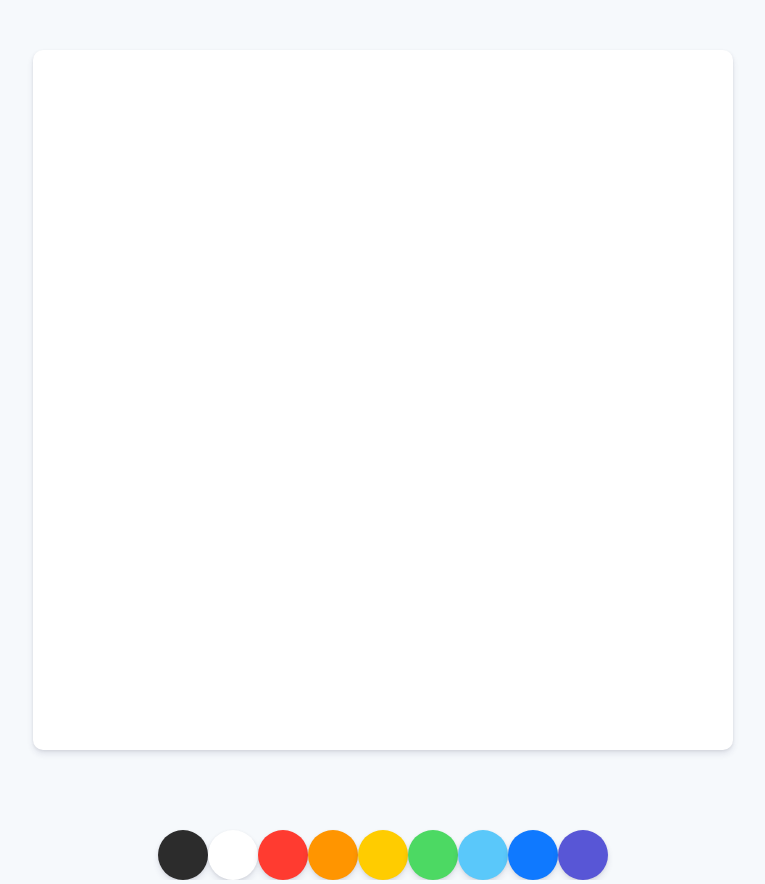
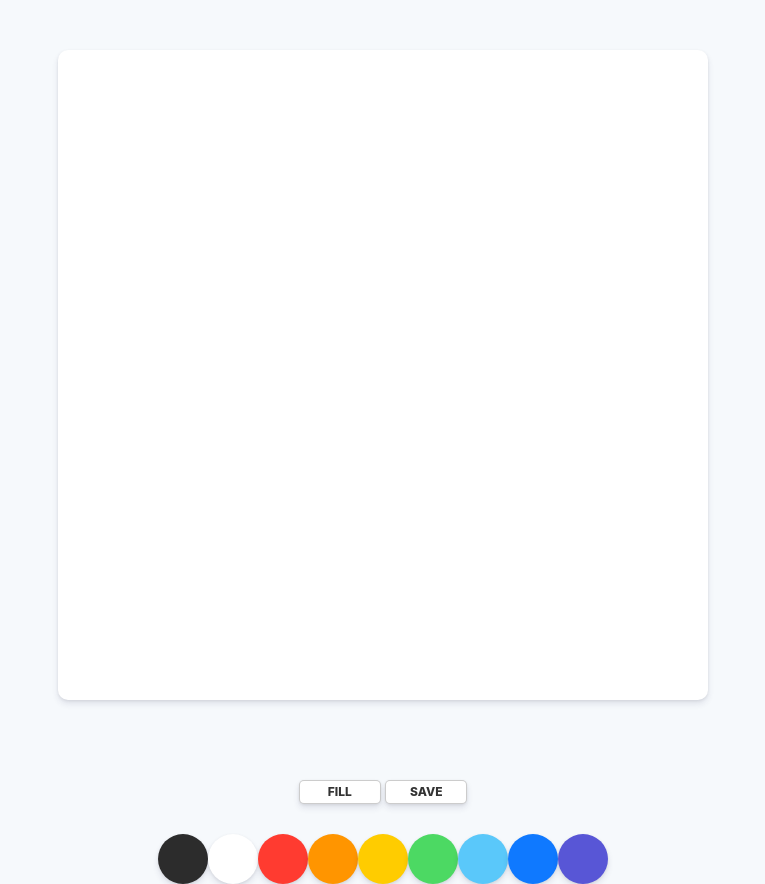
Before and after one commit to keemtj/study-paint, a website: page index.html in a window 1280 px wide. Shown: the whole page, without its empty margins (257-1022 px from the left). Drawn offline with Linux system fonts and the light colour scheme.

Commit message:
:lipstick: Add button controller UI

```diff
--- a/index.html
+++ b/index.html
@@ -1,15 +1,21 @@
 <!DOCTYPE html>
 <html lang="ko">
+
 <head>
   <meta charset="UTF-8">
   <meta name="viewport" content="width=device-width, initial-scale=1.0">
   <link rel="stylesheet" href="style.css">
   <title>study-paint</title>
 </head>
+
 <body>
   <canvas id='jsCanvas' class="canvas"></canvas>
 
   <div class="controls">
+    <div class="controls__btns">
+      <button id="jsMode">Fill</button>
+      <button id="jsSave">Save</button>
+    </div>
     <div class="controls__colors" id="jsColors">
       <div class="controls__color" style="background-color: #2c2c2c"></div>
       <div class="controls__color" style="background-color: white"></div>
@@ -24,4 +30,5 @@
   </div>
   <script src="app.js"></script>
 </body>
+
 </html>
--- a/style.css
+++ b/style.css
@@ -3,15 +3,15 @@
 body {
   background-color: #f6f9fc;
   font-family: -apple-system, BlinkMacSystemFont, 'Segoe UI', Roboto, Oxygen, Ubuntu, Cantarell, 'Open Sans', 'Helvetica Neue', sans-serif;
-  display:flex;
+  display: flex;
   flex-direction: column;
   align-items: center;
   padding-top: 50px;
 }
 
 .canvas {
-  width: 700px;
-  height: 700px;
+  width: 650px;
+  height: 650px;
   background-color: white;
   border-radius: 10px;
   box-shadow: 0 4px 6px rgba(50, 50, 93, 0.11), 0 1px 3px rgba(0, 0, 0, 0.08);
@@ -19,15 +19,44 @@ body {
 
 .controls {
   margin-top: 80px;
+  display: flex;
+  flex-direction: column;
+  align-items: center;
 }
+
+.controls .controls__btns {
+  margin-bottom: 30px;
+}
+
+.controls__btns button {
+  all: unset;
+  cursor: pointer;
+  background-color: white;
+  padding: 5px 0px;
+  width: 80px;
+  text-align: center;
+  border-radius: 5px;
+  border: 1px solid rgba(0, 0, 0, 0.2);
+  color: rgba(0, 0, 0, 0.8);
+  box-shadow: 0 4px 6px rgba(50, 50, 93, 0.11), 0 1px 3px rgba(0, 0, 0, 0.08);
+  text-transform: uppercase;
+  font-weight: 800;
+  font-size: 12px;
+}
+
+.controls__btns button:active {
+  transform: scale(0.98);
+}
+
 .controls .controls__colors {
   display: flex;
 }
 
 .controls__colors .controls__color {
   width: 50px;
-  height:50px;
-  border-radius: 50%; /* width의 절반값, 25px */
+  height: 50px;
+  border-radius: 50%;
+  /* width의 절반값, 25px */
   cursor: pointer;
   box-shadow: 0 4px 6px rgba(50, 50, 93, 0.11), 0 1px 3px rgba(0, 0, 0, 0.08);
 }
```
